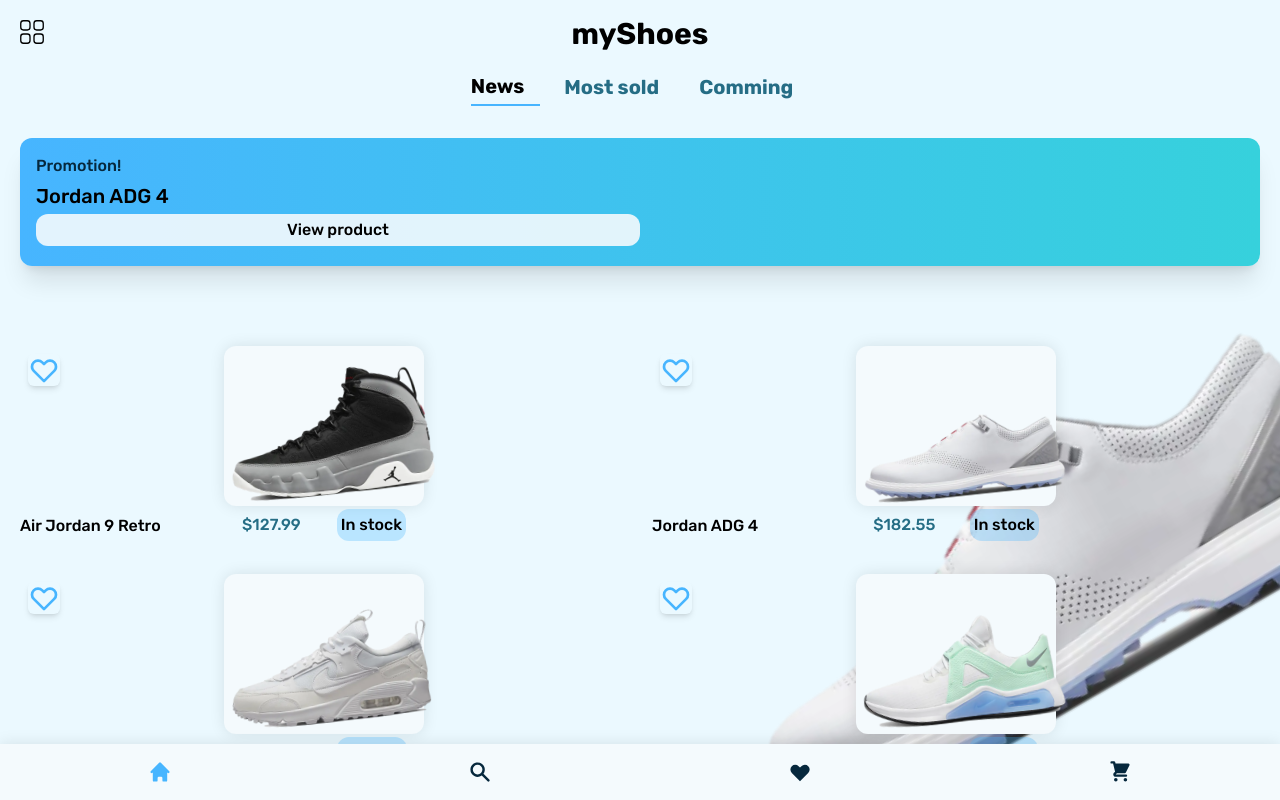
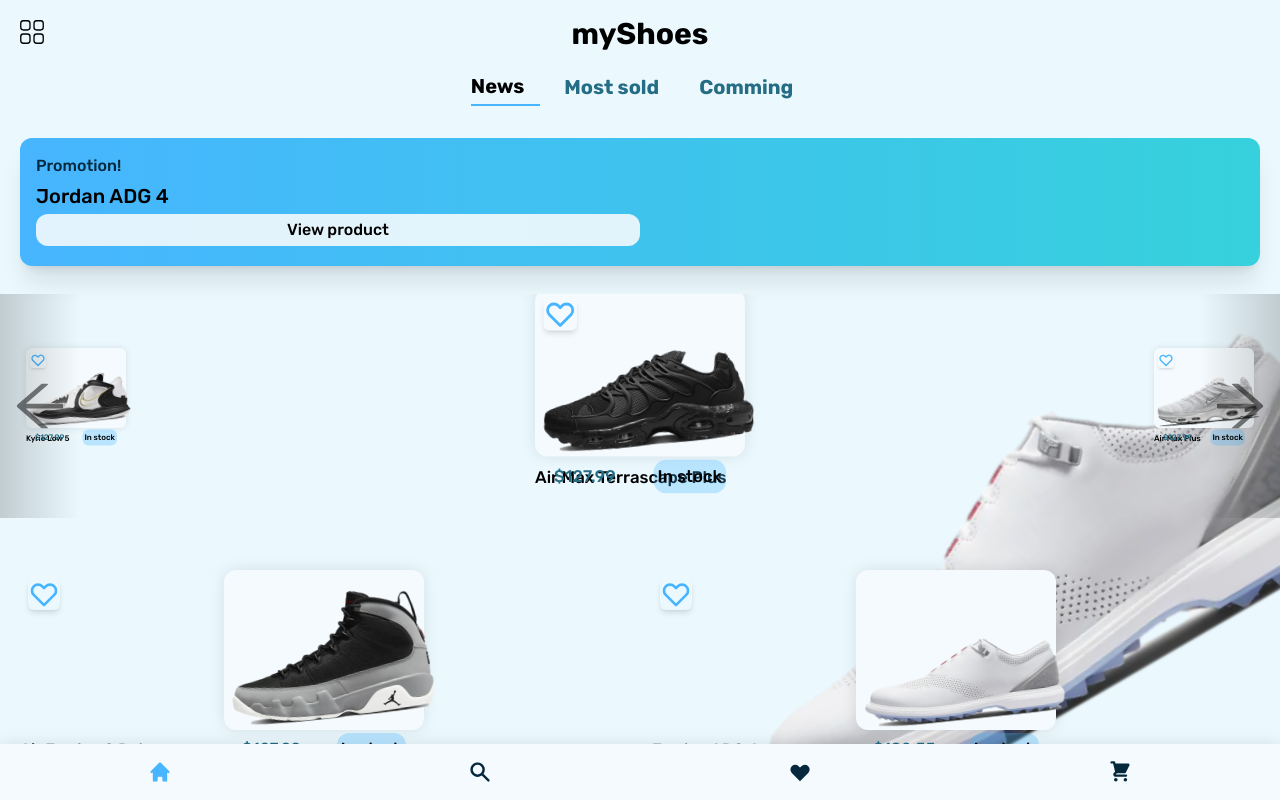
Before and after one commit to mendoza000/myshoes, a Next.js app: page / in a window 1280 px wide. Shown: the top 800 px of the page. Built offline with nearby package versions, Linux system fonts and the light colour scheme; what next-redux-wrapper would draw is missing.

Commit message:
Added new Slider

```diff
--- a/components/ui/Slider.jsx
+++ b/components/ui/Slider.jsx
@@ -1,19 +1,94 @@
 import Card2 from "@components/home/Card2";
 import data from 'pages/api/data.json'
 import React, { useEffect, useState } from "react";
+import { AiOutlineArrowLeft, AiOutlineArrowRight } from 'react-icons/ai'
 
 const Slider = () => {
-  // const [index, setIndex] = useState(0)
-  // const [shoes, setShoes] = useState(0)
-  // useEffect(() => {
-  //   const actualShoe = data.sliderShoes.at(index)
-  //   const prevShoe = data.sliderShoes.at(index-1)
-  //   const nextShoe = data.sliderShoes.at(index+1)
-  //   setShoes({prevShoe, actualShoe, nextShoe})
-  // }, [index])
+  const [originalIndex, setOriginalIndex] = useState(14)
+  const [index, setIndex] = useState(originalIndex)
+  const [shoes, setShoes] = useState([])
+
+  useEffect(() => {
+    const actualShoe = data.at(index)
+    const prevPrevShoe = data.at(index - 2)
+    const prevShoe = data.at(index - 1)
+    const nextShoe = data.at(index + 1)
+    const nextNextShoe = data.at(index + 2)
+    setShoes([{...prevPrevShoe, isPrevPrev: true }, {...prevShoe, isPrev: true}, {...actualShoe, isActual: true},
+       {...nextShoe, isNext:true}, {...nextNextShoe, isNextNext: true}])
+  }, [index])
+
+  const handlePrevIndex = () => {
+    const newArray = Array.from(shoes)
+    .map((shoe) => {
+      if (shoe.isPrevPrev) {
+        shoe.isPrevPrev = false
+        shoe.isPrev = true
+      }
+      else if (shoe.isPrev) {
+        shoe.isPrev = false
+        shoe.isActual = true
+      }
+      else if (shoe.isActual) {
+        shoe.isActual = false
+        shoe.isNext = true
+      }
+      else if (shoe.isNext) {
+        shoe.isNext = false
+        shoe.isNextNext = true
+      }
+      else if (shoe.isNextNext) {
+        shoe.isNextNext = false
+        shoe.isPrevPrev = true
+      }
+    return shoe
+    })
+    setShoes(newArray)
+  }
+  const handleNextIndex = () => {
+    const newArray = Array.from(shoes)
+    .map((shoe) => {
+      if (shoe.isPrevPrev) {
+        shoe.isPrevPrev = false
+        shoe.isNextNext = true
+      }
+      else if (shoe.isPrev) {
+        shoe.isPrev = false
+        shoe.isPrevPrev = true
+      }
+      else if (shoe.isActual) {
+        shoe.isActual = false
+        shoe.isPrev = true
+      }
+      else if (shoe.isNext) {
+        shoe.isNext = false
+        shoe.isActual = true
+      }
+      else if (shoe.isNextNext) {
+        shoe.isNextNext = false
+        shoe.isNext = true
+      }
+    return shoe
+    })
+    setShoes(newArray)
+  }
 
   return (
-    <div className="flex gap-3 px-5 overflow-x-scroll mt-7">
+    <div className="flex relative gap-3 px-5 w-full h-56 overflow-x-hidden mt-7">
+      <button className="grid place-content-center absolute z-20 bg-gradient-to-r from-[rgba(25,25,25,0.2)] to-transparent h-full w-20 top-0 left-0" onClick={handlePrevIndex}>
+        <AiOutlineArrowLeft className="w-16 h-16 opacity-50" />
+      </button>
+      {
+        shoes?.map(shoe => {
+          return <div key={shoe.id} className={`transition-all absolute ${shoe.isActual ? 'scale-105 z-20 left-1/2 -translate-x-1/2' : 'scale-50 pointer-events-none '}
+          ${shoe.isPrev ? '-left-6' : ''} ${shoe.isNext ? '-right-6' : ''} ${shoe.isPrevPrev || shoe.isNextNext ? 'hidden' : ''}`}>
+            <Card2 {...shoe} />
+          </div>
+        })
+      }
+      <button className="grid place-content-center absolute z-20 bg-gradient-to-r to-[rgba(25,25,25,0.2)] from-transparent h-full w-20 top-0 right-0" onClick={handleNextIndex}>
+        <AiOutlineArrowRight className="w-16 h-16 opacity-50" />
+      </button>
     </div>
   );
 };
```
